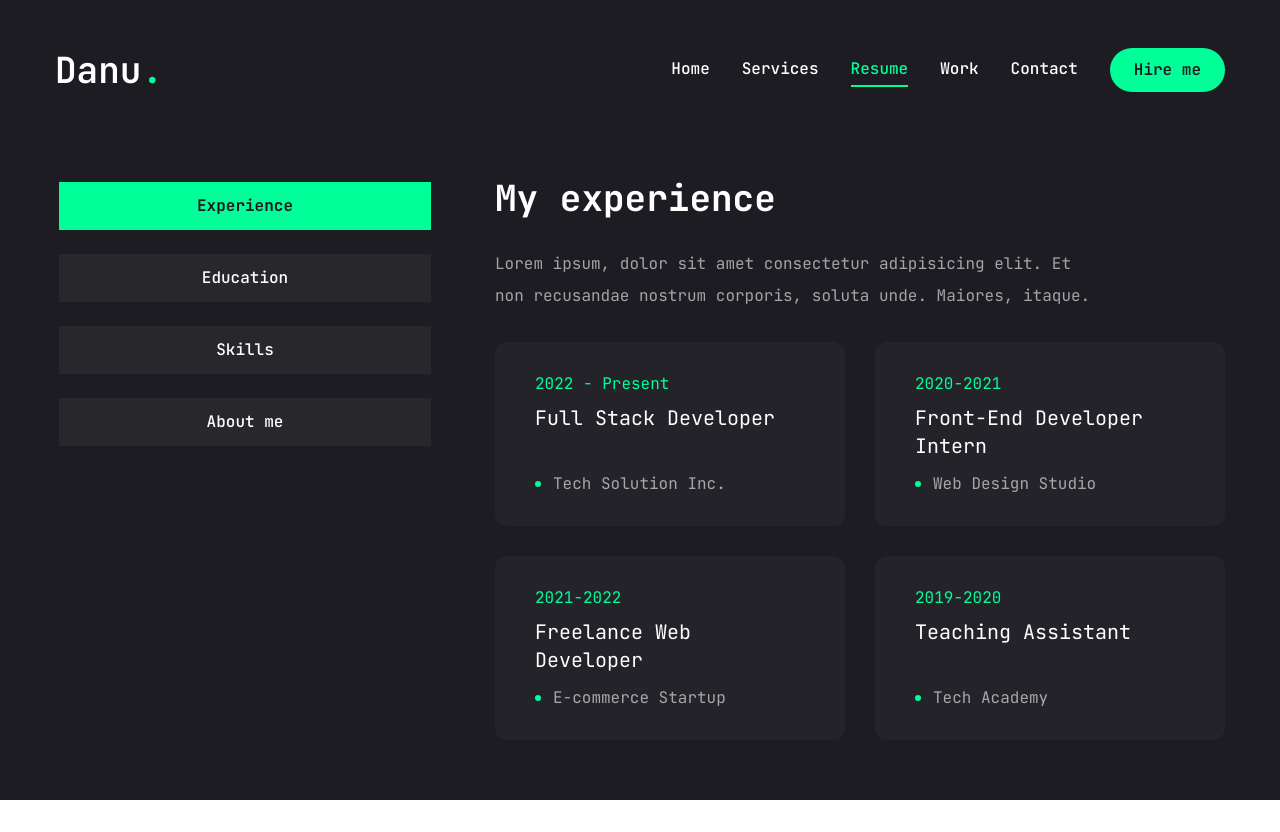
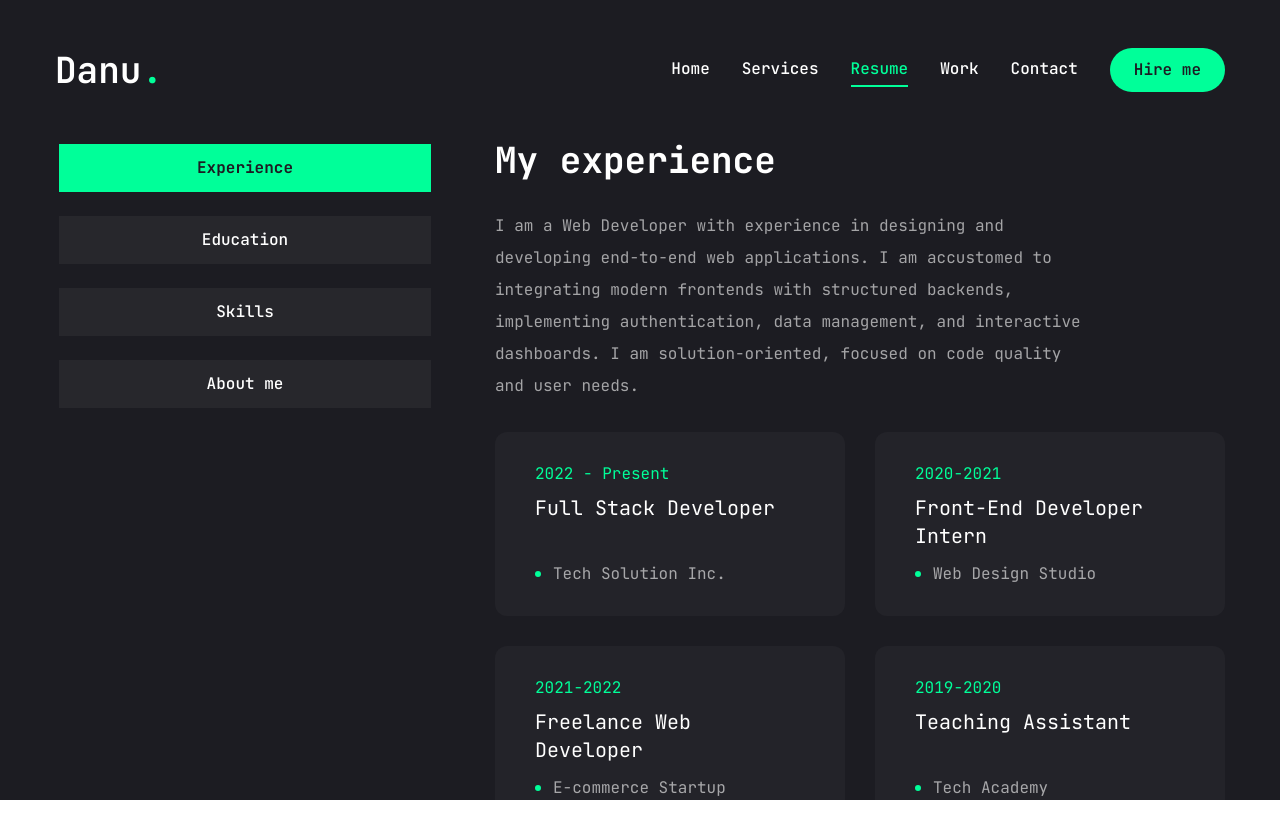
Before and after one commit to sobadanuwahab/portfolio, a Next.js app: page /resume in a window 1280 px wide. Before the commit the page ends 800 px from the top, so only its background shows below. Built offline with nearby package versions, Linux system fonts and the light colour scheme.

Commit message:
update ResmuPage

```diff
--- a/app/resume/page.jsx
+++ b/app/resume/page.jsx
@@ -59,7 +59,7 @@ const experience = {
   icon: "/assets/resume/badge.svg",
   title: "My experience",
   description:
-    "Lorem ipsum, dolor sit amet consectetur adipisicing elit. Et non recusandae nostrum corporis, soluta unde. Maiores, itaque.",
+    "I am a Web Developer with experience in designing and developing end-to-end web applications. I am accustomed to integrating modern frontends with structured backends, implementing authentication, data management, and interactive dashboards. I am solution-oriented, focused on code quality and user needs.",
   items: [
     {
       company: "Tech Solution Inc.",
@@ -205,13 +205,11 @@ const Resume = () => {
         opacity: 1,
         transition: { delay: 2.4, duration: 0.4, ease: "easeIn" },
       }}
-      className="min-h-[80vh] flex items-center justify-center py-12 xl:py-0"
-    >
+      className="min-h-[80vh] flex items-center justify-center py-12 xl:py-0">
       <div className="container mx-auto">
         <Tabs
           defaultValue="experience"
-          className="flex flex-col xl:flex-row gap-[60px]"
-        >
+          className="flex flex-col xl:flex-row gap-[60px]">
           <TabsList className="flex flex-col w-full max-w-[380px] mx-auto xl:mx-0 gap-6">
             <TabsTrigger value="experience">Experience</TabsTrigger>
             <TabsTrigger value="education">Education</TabsTrigger>
@@ -234,8 +232,7 @@ const Resume = () => {
                       return (
                         <li
                           key={index}
-                          className="bg-[#232329] h-[184px] py-6 px-10 rounded-xl flex flex-col justify-center items-center lg:items-start gap-1"
-                        >
+                          className="bg-[#232329] h-[184px] py-6 px-10 rounded-xl flex flex-col justify-center items-center lg:items-start gap-1">
                           <span className="text-accent">{item.duration}</span>
                           <h3 className="text-xl max-w-[260px] min-h-[60px] text-center lg:text-left">
                             {item.position}
@@ -266,8 +263,7 @@ const Resume = () => {
                       return (
                         <li
                           key={index}
-                          className="bg-[#232329] h-[184px] py-6 px-10 rounded-xl flex flex-col justify-center items-center lg:items-start gap-1"
-                        >
+                          className="bg-[#232329] h-[184px] py-6 px-10 rounded-xl flex flex-col justify-center items-center lg:items-start gap-1">
                           <span className="text-accent">{item.duration}</span>
                           <h3 className="text-xl max-w-[260px] min-h-[60px] text-center lg:text-left">
                             {item.degree}
@@ -320,8 +316,7 @@ const Resume = () => {
             {/* about */}
             <TabsContent
               value="about"
-              className="w-full text-center xl:text-left"
-            >
+              className="w-full text-center xl:text-left">
               <div className="flex flex-col gap-[30px]">
                 <h3 className="text-4xl font-bold">{about.title}</h3>
                 <p className="max-w-[600px] text-white/60 mx-auto xl:mx-0">
@@ -332,8 +327,7 @@ const Resume = () => {
                     return (
                       <li
                         key={index}
-                        className="flex items-center justify-center xl:justify-start gap-4"
-                      >
+                        className="flex items-center justify-center xl:justify-start gap-4">
                         <span className="text-white/60">{item.fieldName}</span>
                         <span className="text-xl">{item.fieldValue}</span>
                       </li>
```
